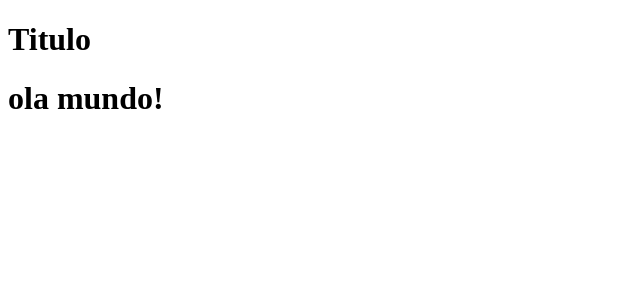
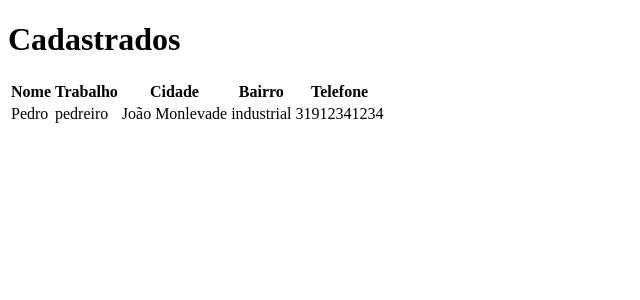
Before and after one commit to bigodom/BUSCABICO, a Flask app: page / in a window 1280 px wide. Shown: the top 300 px of the page, without its empty margins (0-640 px from the left). Run offline with Flask 2, Linux system fonts and the light colour scheme.

Commit message:
Funcionalidades básicas
exibe na pagina principal '/' uma lista com os trabalhadores cadastrados e cadastra os trabalhadores na pagina '/cadastro'

```diff
--- a/app.py
+++ b/app.py
@@ -1,32 +1,37 @@
 from mimetypes import init
-from flask import Flask, render_template, request
+from flask import Flask, render_template, request, redirect
 
 class Cadastro:
-    def __init__(self, nome, bairro, telefone):
+    def __init__(self, nome, trabalho, cidade, bairro, telefone):
         self.nome = nome
+        self.trabalho = trabalho
+        self.cidade = cidade
         self.bairro = bairro
         self.telefone = telefone
 
-cadastro1 = Cadastro('Pedro', 'industrial', '31912341234')
+cadastro1 = Cadastro('Pedro', 'pedreiro', 'João Monlevade', 'industrial', '31912341234')
 lista = [cadastro1]
 
 app = Flask(__name__)
 
 @app.route('/')
 def index():
-    return render_template('index.html')
+    return render_template('index.html', titulo='Cadastrados', cadastrados=lista)
 
-@app.route('/registro')
+@app.route('/cadastro')
 def registro():
-    return render_template('registro.html', titulo='Registro')
+    return render_template('registro.html', titulo='Cadastro')
 
-@app.route('/criar')
+@app.route('/criar', methods=['POST',])
 def criar():
     nome = request.form['nome']
+    trabalho = request.form['trabalho']
+    cidade = request.form['cidade']
     bairro = request.form['bairro']
     telefone = request.form['telefone']
 
-    cadastro = Cadastro(nome, bairro, telefone)
-    lista.append()
+    cadastro = Cadastro(nome, trabalho, cidade, bairro, telefone)
+    lista.append(cadastro)
+    return redirect('/')
 
 app.run()
--- a/templates/index.html
+++ b/templates/index.html
@@ -8,9 +8,33 @@
     <title>Principal</title>
 </head>
 <body>
-    <div class="page-header">
-        <h1>Titulo</h1>
+    <div class="container">
+        <div class="page-header">
+            <h1>{{ titulo }}</h1>
+        </div>
+        <table class="table table-striped table-responsive table-bordered">
+            <thead class="thead-default">
+                <tr>
+                    <th>Nome</th>
+                    <th>Trabalho</th>
+                    <th>Cidade</th>
+                    <th>Bairro</th>
+                    <th>Telefone</th>
+                </tr>
+            </thead>
+            <tbody>
+                {% for cadastro in cadastrados %}
+                <tr>
+                    <td>{{ cadastro.nome }}</td>
+                    <td>{{ cadastro.trabalho }}</td>
+                    <td>{{ cadastro.cidade }}</td>
+                    <td>{{ cadastro.bairro }}</td>
+                    <td>{{ cadastro.telefone }}</td>
+                </tr>
+                {% endfor %}
+            </tbody>
+
+        </table>
     </div>
-    <h1>ola mundo!</h1>
 </body>
 </html>
```
Also changed, not shown: templates/registro.html (+10 -1 lines).
